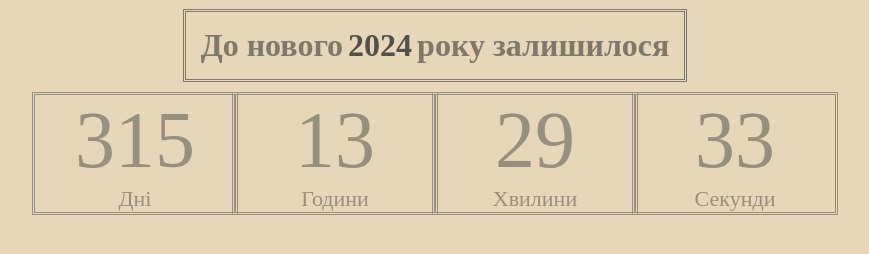
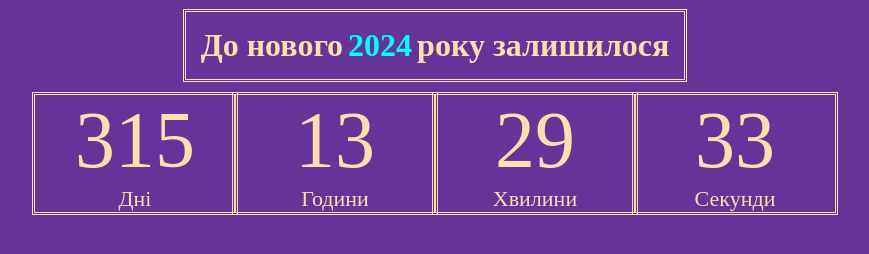
Before and after one commit to SerhiiZadorozhnyi/goit-js-hw-11-timer, a plain HTML site: page index.html in a window 1280 px wide. Shown: the whole page, without its empty margins (205-1074 px from the left). Drawn offline with Linux system fonts and the light colour scheme.

Commit message:
Edit color.

```diff
--- a/style/style.css
+++ b/style/style.css
@@ -3,7 +3,7 @@
 }
 
 body {
-  background-color: #E7D6BA;
+  background-color: rebeccapurple;
 }
 
 .timer {
@@ -19,16 +19,16 @@ body {
   text-align: center;
   width: 200px;
   outline-style: double;
-  outline-color: #9A8F7C;
+  outline-color: navajowhite;
 }
 
 .label{
-  color: #9A8F7C;
+  color: navajowhite;
   font-size: 22px;
 }
 
 .value {
-  color: #9A8F7C;
+  color: navajowhite;
   border-radius: 4px;
   font-size: 80px;
 }
@@ -41,7 +41,7 @@ body {
   justify-content: center;
   width: max-content;
   font-size: 32px;
-  color: #817869;
+  color: navajowhite;
   margin: 0;
   margin-top: 4px;
   padding-top: 15px;
@@ -52,7 +52,7 @@ body {
 }
 
 .year{
-  color: #555047;
+  color: cyan;
   padding-right: 5px;
   padding-left: 5px;
 }
```
